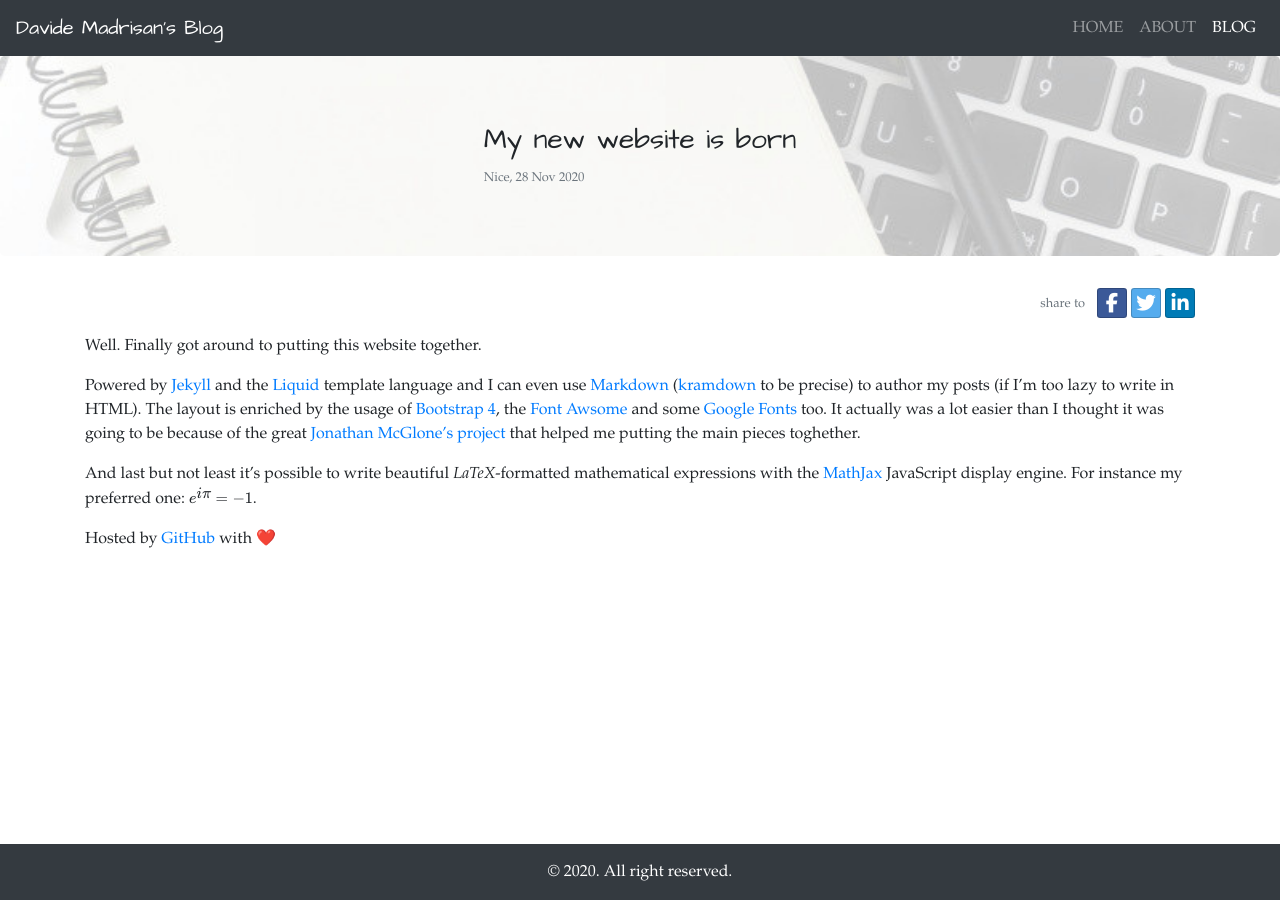
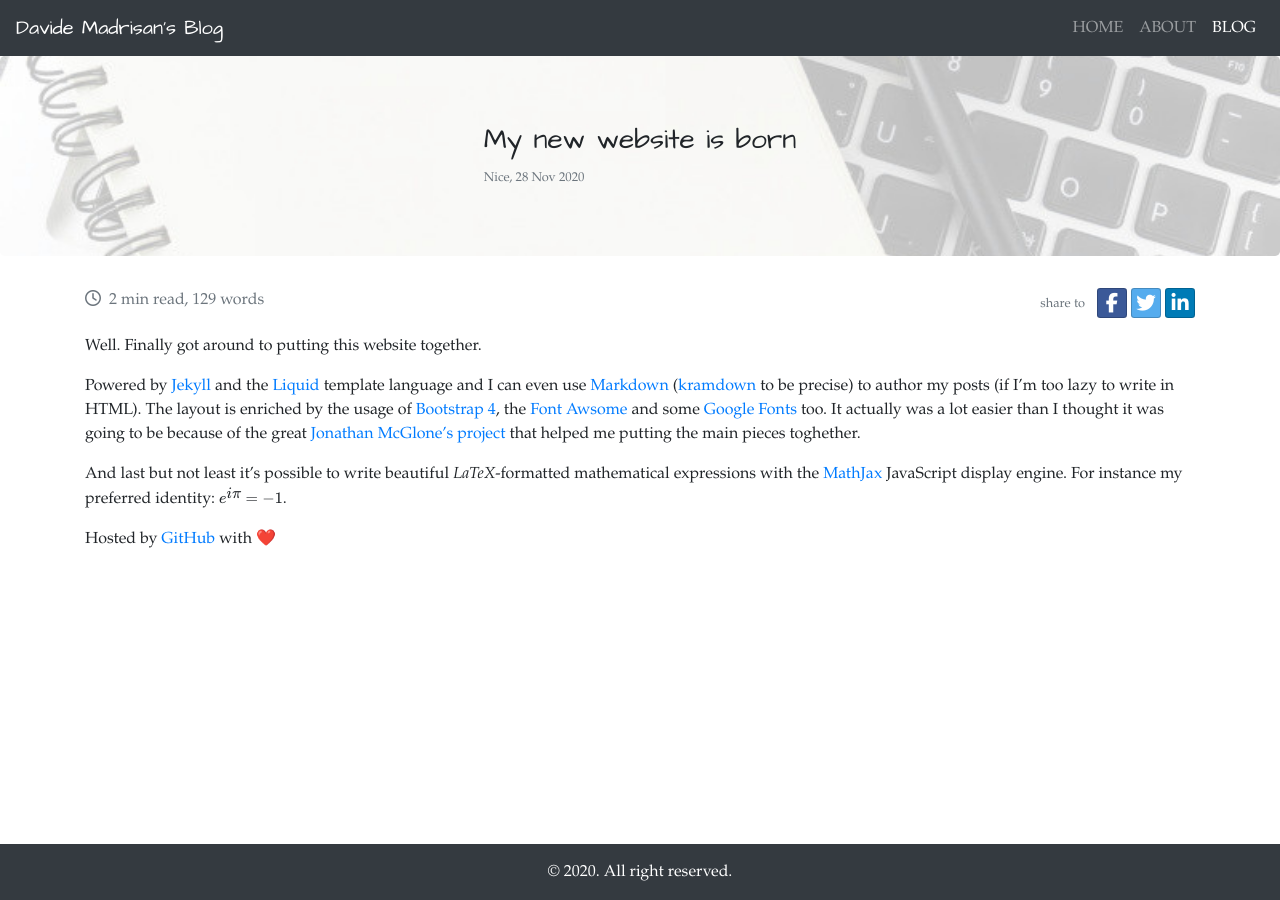
Before and after one commit to madrisan/madrisan.github.io, a Jekyll site: the page built from _posts/2020-11-28-davide-madrisan-site-launched.md, in a window 1280 px wide. Built offline with Jekyll 4.4.1, drawn with Linux system fonts in a browser that asks for light colours; nearby versions of some CDN libraries; emoji names are drawn with the system emoji font; formulas are drawn with MathJax 3; part of the change alters nothing that is shown.

Commit message:
Add the reading time to blog pages in it and en
Signed-off-by: Davide Madrisan <davide.madrisan@gmail.com>

```diff
--- /dev/null
+++ b/_includes/readtime.html
@@ -0,0 +1,28 @@
+{% assign stripchars = content | strip_html | strip_newlines | remove: " " | size %}
+{% assign time =  stripchars | divided_by: 400 | plus: 1 %}
+{% assign words = content | number_of_words %}
+
+{% if page.language == "it" %}
+{%     if time > 1                       %}
+{%         assign time_txt = "minuti"    %}
+{%     else                              %}
+{%         assign time_txt = "minuto"    %}
+{%     endif                             %}
+{%     assign time_txt = (time_txt |
+           append: " di lettura")        %}
+{%     assign words_txt = "parole"       %}
+{% else %}
+{%     if time > 1                       %}
+{%         assign time_txt = "min read"  %}
+{%     else                              %}
+{%         assign time_txt = "mins read" %}
+{%     endif                             %}
+{%     assign words_txt = "words"        %}
+{% endif %}
+
+<div>
+    <span>
+        <i class="far fa-clock pr-2"></i>{{ time }} {{ time_txt }},
+	{{ words }} {{ words_txt }}
+    </span>
+</div>
--- /dev/null
+++ b/_includes/sharetosocials.html
@@ -0,0 +1,31 @@
+{% if page.language == "it" %}
+{%     assign share_txt = "condividi su " %}
+{% else %}
+{%     assign share_txt = "share to" %}
+{% endif %}
+
+<small class="bottom-align-text text-secondary pr-2">{{ share_txt }}</small>
+<a href="https://facebook.com/sharer.php?u={{ site.url }}{{ page.url }}"
+   class="btn btn-social-icon btn-facebook btn-sm"
+   data-abc="true"
+   rel="nofollow"
+   target="_blank"
+   title="Share on Facebook">
+    <i class="fa fa-facebook"></i>
+</a>
+<a href="https://twitter.com/intent/tweet?text={{ page.title }}&url={{ site.url }}{{ page.url }}&via={{ site.twitter_username }}&related={{ site.twitter_username }}"
+   class="btn btn-social-icon btn-twitter btn-sm"
+   data-abc="true"
+   rel="nofollow"
+   target="_blank"
+   title="Share on Twitter">
+    <i class="fa fa-twitter"></i>
+</a>
+<a href="https://www.linkedin.com/shareArticle?mini=true&url={{ site.url }}{{ page.url }}&title={{ page.title }}&summary={{ page.summary }}&source={{ site.url }}"
+   class="btn btn-social-icon btn-linkedin btn-sm"
+   data-abc="true"
+   rel="nofollow"
+   target="_blank"
+   title="Share on LinkedIN">
+    <i class="fa fa-linkedin"></i>
+</a>
--- a/_layouts/post.html
+++ b/_layouts/post.html
@@ -14,34 +14,14 @@ layout: default
     </div>
 </div>
 
-<div class="container pb-2">
+
+<div class="container pb-2 text-secondary">
     <div class="row">
-        <div class="col-md-12 col-sm-12 text-right">
-            <small class="bottom-align-text text-secondary pr-2">share to</small>
-            <a href="https://facebook.com/sharer.php?u={{ site.url }}{{ page.url }}"
-               class="btn btn-social-icon btn-facebook btn-sm"
-               data-abc="true"
-               rel="nofollow"
-               target="_blank"
-               title="Share on Facebook">
-                <i class="fa fa-facebook"></i>
-            </a>
-            <a href="https://twitter.com/intent/tweet?text={{ page.title }}&url={{ site.url }}{{ page.url }}&via={{ site.twitter_username }}&related={{ site.twitter_username }}"
-               class="btn btn-social-icon btn-twitter btn-sm"
-               data-abc="true"
-               rel="nofollow"
-               target="_blank"
-               title="Share on Twitter">
-                <i class="fa fa-twitter"></i>
-            </a>
-            <a href="https://www.linkedin.com/shareArticle?mini=true&url={{ site.url }}{{ page.url }}&title={{ page.title }}&summary={{ page.summary }}&source={{ site.url }}"
-               class="btn btn-social-icon btn-linkedin btn-sm"
-               data-abc="true"
-               rel="nofollow"
-               target="_blank"
-               title="Share on LinkedIN">
-                <i class="fa fa-linkedin"></i>
-            </a>
+        <div class="col-sm-6">
+            {% include readtime.html %}
+        </div>
+        <div class="col-sm-6 text-right">
+            {% include sharetosocials.html %}
         </div>
     </div>
 </div>
--- a/_posts/2020-11-28-davide-madrisan-site-launched.md
+++ b/_posts/2020-11-28-davide-madrisan-site-launched.md
@@ -22,6 +22,6 @@ that helped me putting the main pieces toghether.
 
 And last but not least it's possible to write beautiful *LaTeX*-formatted mathematical
 expressions with the [MathJax](https://www.mathjax.org/) JavaScript display engine.
-For instance my preferred one: $$ e^{i \pi} = -1 $$.
+For instance my preferred identity: $$ e^{i \pi} = -1 $$.
 
 Hosted by [GitHub](https://github.com/madrisan/madrisan.github.io) with :heart:
```
